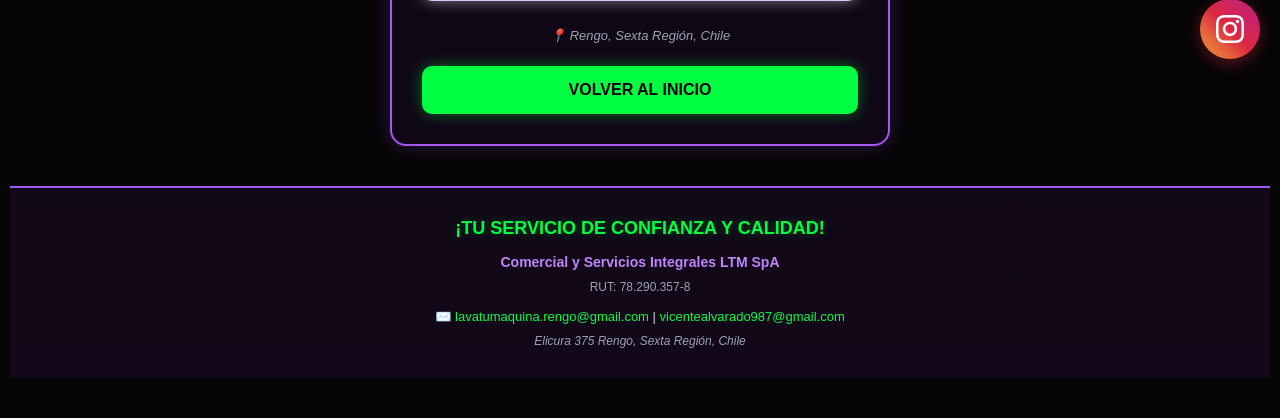
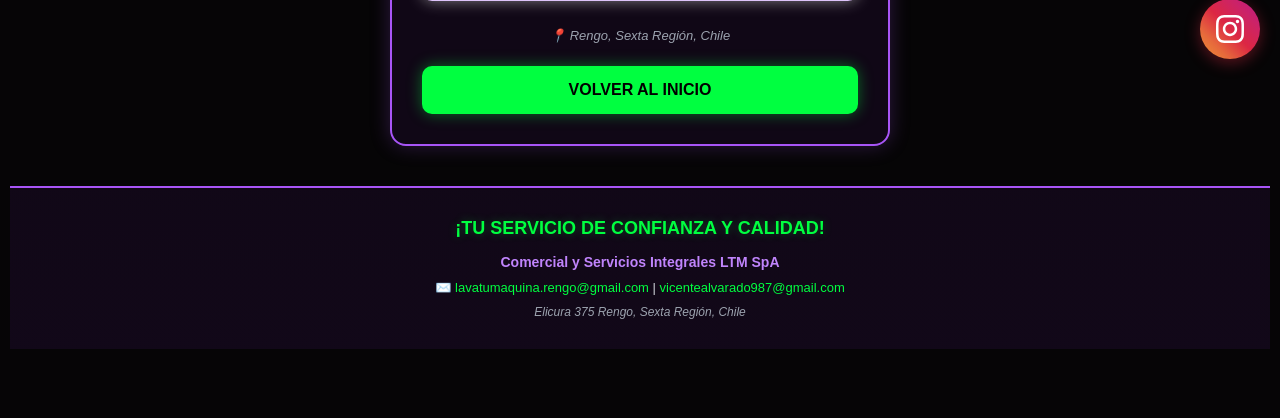
Before and after one commit to estebanalh-ship-it/lavatumaquina-api, a Flask app: page /exito in a window 1280 px wide. Shown: the part 641-1059 px from the top of the page. After the commit the page ends 990 px from the top, so only its background shows below. Run offline with Flask 3, Linux system fonts and the light colour scheme; data that the repository does not hold is empty; some libraries are stand-ins or nearby versions.

Commit message:
Remove RUT from footer in exito.html
Removed RUT information from the footer.

```diff
--- a/templates/exito.html
+++ b/templates/exito.html
@@ -289,7 +289,6 @@
         <div class="footer-content">
             <div class="footer-slogan">¡TU SERVICIO DE CONFIANZA Y CALIDAD!</div>
             <div class="footer-empresa">Comercial y Servicios Integrales LTM SpA</div>
-            <div class="footer-rut">RUT: 78.290.357-8</div>
             <div class="footer-contacto">
                 ✉️ <a href="mailto:lavatumaquina.rengo@gmail.com">lavatumaquina.rengo@gmail.com</a> |
                 <a href="mailto:vicentealvarado987@gmail.com">vicentealvarado987@gmail.com</a>
```
